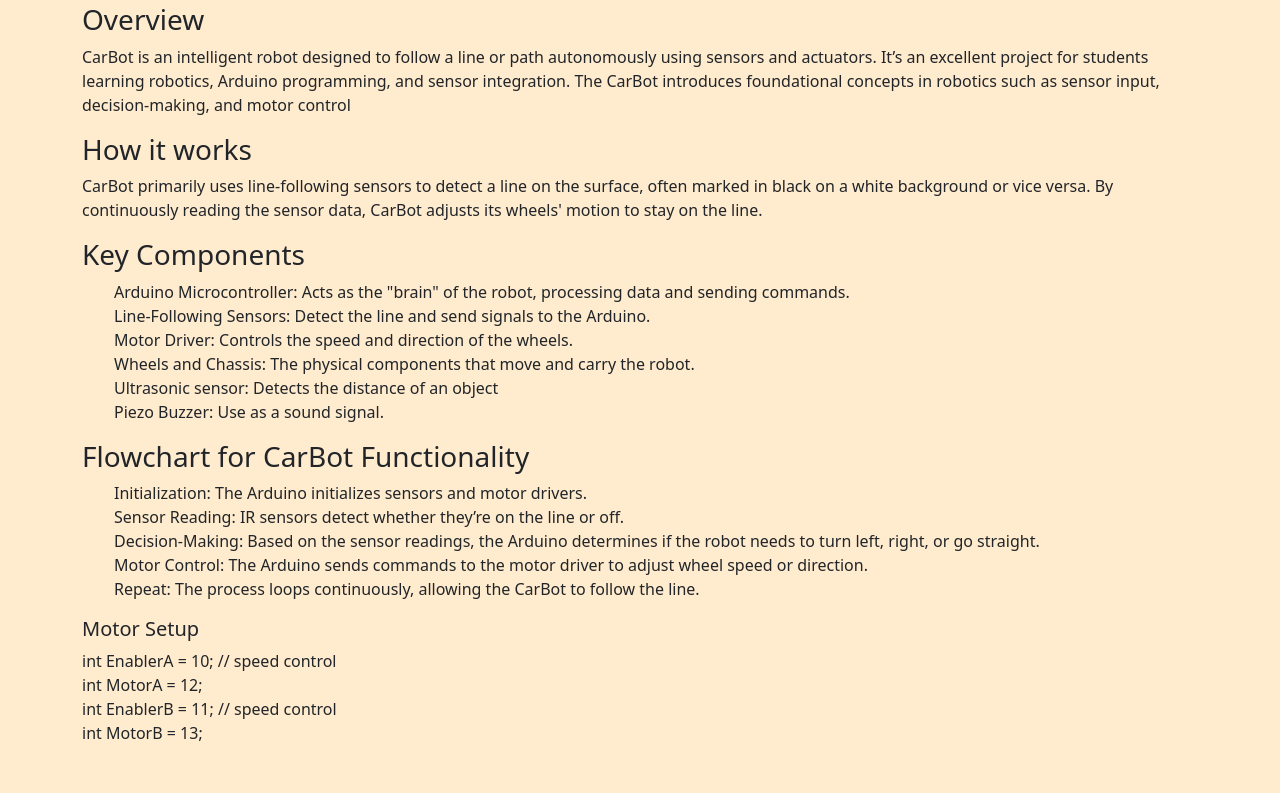
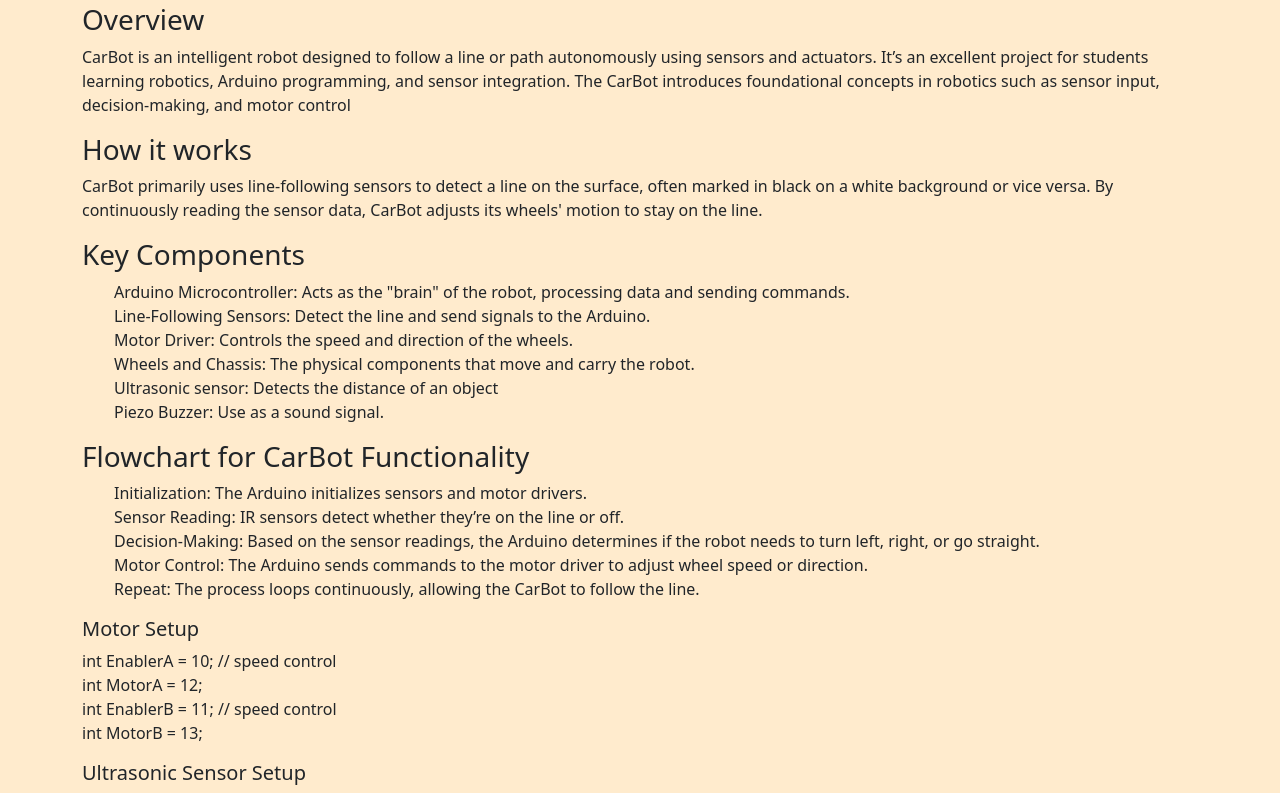
Before and after one commit to mufasaonat/carbot, a plain HTML site: page index.html in a window 1280 px wide. Shown: the part 53-846 px from the top of the page. Before the commit the page ends 814 px from the top, so only its background shows below. Drawn offline with nearby package versions, Linux system fonts and the light colour scheme.

Commit message:
Update index.html

```diff
--- a/index.html
+++ b/index.html
@@ -1,6 +1,5 @@
 <!DOCTYPE html>
 <html lang="en">
-
 <head>
     <meta charset="UTF-8">
     <meta name="viewport" content="width=device-width, initial-scale=1.0">
@@ -22,7 +21,6 @@
         <p>CarBot primarily uses line-following sensors to detect a line on the surface, often marked in black on a
             white background or vice versa. By continuously reading the sensor data, CarBot adjusts its wheels' motion
             to stay on the line.</p>
-
         <h3>Key Components</h3>
         <ul>
             <li>Arduino Microcontroller: Acts as the "brain" of the robot, processing data and sending commands.</li>
@@ -49,10 +47,11 @@
                     int EnablerB = 11; // speed control<br>
                     int MotorB = 13;
                 </p>
-
+            </div>
+            <div class="ultrasonic">
+                <h5>Ultrasonic Sensor Setup</h5>
             </div>
         </div>
-
     </div>
     <script src="https://cdn.jsdelivr.net/npm/bootstrap@5.3.3/dist/js/bootstrap.bundle.min.js"
         integrity="sha384-YvpcrYf0tY3lHB60NNkmXc5s9fDVZLESaAA55NDzOxhy9GkcIdslK1eN7N6jIeHz" crossorigin="anonymous">
```
